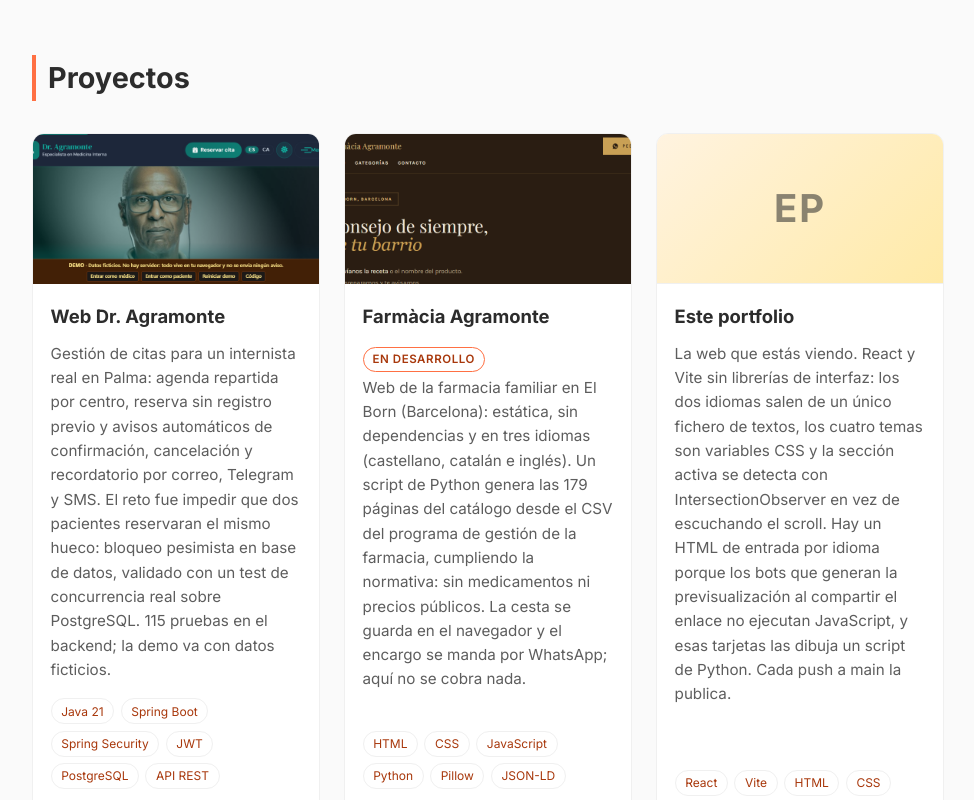
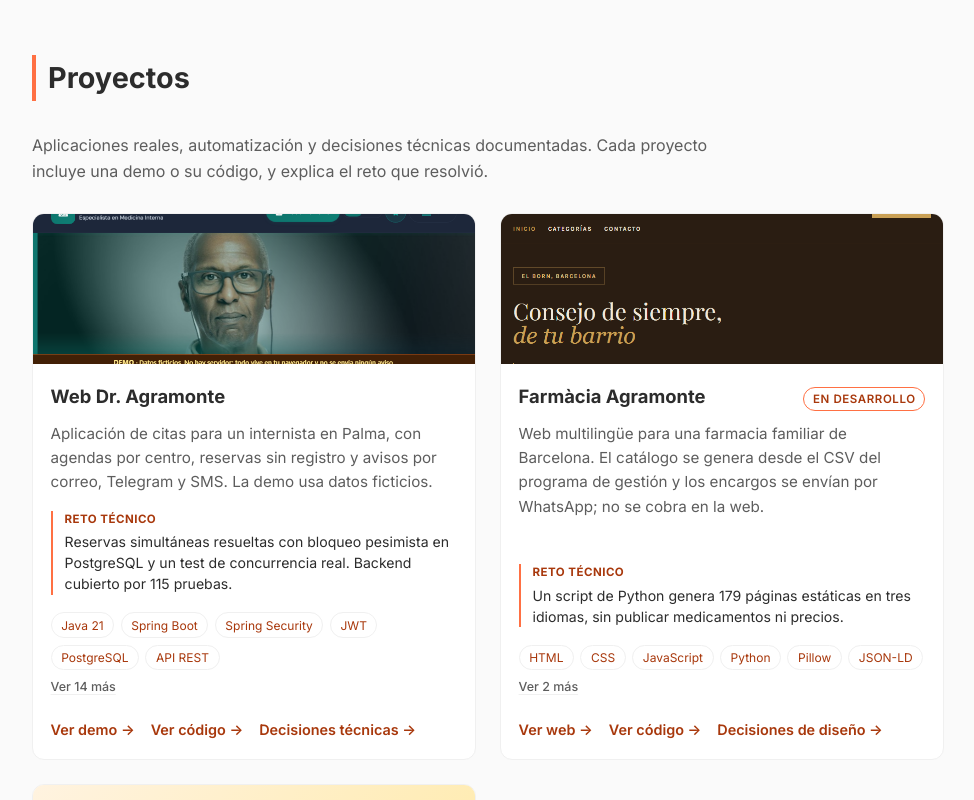
Before and after one commit to maragramonte/mi-portfolio, a React (Vite) app: page / in a window 1280 px wide. Shown: the part 3780-4580 px from the top of the page, without its empty margins (152-1126 px from the left). Built offline with nearby package versions, Linux system fonts and the light colour scheme; the HTML template or start-up script is replaced by a standard one.

Commit message:
Simplifica temas y mejora proyectos

```diff
--- a/index.html
+++ b/index.html
@@ -1,5 +1,5 @@
 <!doctype html>
-<html lang="es" data-theme="dia">
+<html lang="es" data-theme="noche">
   <head>
     <meta charset="UTF-8" />
     <meta name="viewport" content="width=device-width, initial-scale=1.0" />
@@ -45,7 +45,7 @@
     <meta property="og:image:alt" content="Mar Agramonte, desarrolladora Backend graduada en DAM" />
     <meta name="twitter:card" content="summary_large_image" />
 
-    <meta name="theme-color" content="#ff7043" />
+    <meta name="theme-color" content="#0a0e1f" />
 
     <link rel="preconnect" href="https://fonts.googleapis.com" />
     <link rel="preconnect" href="https://fonts.gstatic.com" crossorigin />
@@ -61,10 +61,15 @@
     <script>
       (function () {
         /* Esta lista debe ir a la par con TEMAS en src/App.jsx. */
-        var TEMAS = ['dia', 'amanecer', 'atardecer', 'noche']
+        var TEMAS = ['dia', 'noche']
+        var tema = window.matchMedia && window.matchMedia('(prefers-color-scheme: light)').matches
+          ? 'dia'
+          : 'noche'
+        document.documentElement.dataset.theme = tema
         try {
-          var tema = localStorage.getItem('tema')
-          if (TEMAS.indexOf(tema) !== -1) document.documentElement.dataset.theme = tema
+          var guardado = localStorage.getItem('tema')
+          if (TEMAS.indexOf(guardado) !== -1) tema = guardado
+          document.documentElement.dataset.theme = tema
           /* En las páginas que fijan idioma (en/index.html) manda el de la
              página, no el guardado: quien abre el enlace en inglés espera
              inglés aunque su última visita fuera en español. */
@@ -75,6 +80,10 @@
         } catch (e) {
           /* localStorage bloqueado (modo incógnito): se queda el tema por defecto */
         }
+        document.querySelector('meta[name="theme-color"]')?.setAttribute(
+          'content',
+          tema === 'dia' ? '#fafafa' : '#0a0e1f'
+        )
       })()
     </script>
   </head>
--- a/src/App.jsx
+++ b/src/App.jsx
@@ -9,14 +9,21 @@ import { IDIOMAS, IdiomaContext, traducciones } from './i18n.js'
 import { cvUrl } from './config.js'
 import { useProgresoLectura } from './hooks/useNavegacion.js'
 
-// Temas disponibles, en el orden en que aparecen en el desplegable.
-// El orden va del más claro al más oscuro, que es como se lee de un vistazo.
-const TEMAS = ['dia', 'amanecer', 'atardecer', 'noche']
+// El tema claro u oscuro se ofrece según la preferencia del sistema.
+const TEMAS = ['dia', 'noche']
 
 export default function App() {
   const [tema, setTema] = useState(() => {
-    const guardado = localStorage.getItem('tema')
-    return TEMAS.includes(guardado) ? guardado : 'dia'
+    try {
+      const guardado = localStorage.getItem('tema')
+      if (TEMAS.includes(guardado)) return guardado
+    } catch {
+      // Si el navegador bloquea localStorage, usamos el tema elegido en el HTML.
+    }
+
+    // El HTML ya elige el tema del sistema antes de pintar la página.
+    const inicial = document.documentElement.dataset.theme
+    return TEMAS.includes(inicial) ? inicial : 'noche'
   })
 
   // Tecnología elegida en la sección de arriba; filtra la de proyectos.
@@ -48,7 +55,15 @@ export default function App() {
   // Aplica el tema al <html> y lo guarda para la próxima visita.
   useEffect(() => {
     document.documentElement.dataset.theme = tema
-    localStorage.setItem('tema', tema)
+    try {
+      localStorage.setItem('tema', tema)
+    } catch {
+      // El tema sigue activo aunque el navegador no permita guardarlo.
+    }
+    document.querySelector('meta[name="theme-color"]')?.setAttribute(
+      'content',
+      tema === 'dia' ? '#fafafa' : '#0a0e1f',
+    )
   }, [tema])
 
   // Guarda el idioma y actualiza el atributo lang del documento.
--- a/src/components/ProjectCard.jsx
+++ b/src/components/ProjectCard.jsx
@@ -22,6 +22,7 @@ function iniciales(titulo) {
 export default function ProjectCard({
   titulo,
   descripcion,
+  focoTecnico,
   enlace,
   enlaceTexto,
   repo,
@@ -76,6 +77,13 @@ export default function ProjectCard({
           {estado && <span className="card__estado">{estado}</span>}
         </div>
         <p>{descripcion}</p>
+
+        {focoTecnico && (
+          <p className="card__foco">
+            <strong>{t.projects.focoTecnico}</strong>
+            {focoTecnico}
+          </p>
+        )}
 
         {tecnologias?.length > 0 && (
           <div className="card__tecnologias">
--- a/src/components/Projects.jsx
+++ b/src/components/Projects.jsx
@@ -26,6 +26,8 @@ export default function Projects({ tecnologiaActiva, onQuitarFiltro }) {
       <div className="container">
         <h2>{t.projects.titulo}</h2>
 
+        <p className="section-intro">{t.projects.intro}</p>
+
         {tecnologiaActiva && (
           <div className="filtro" role="status">
             <span>
@@ -43,6 +45,7 @@ export default function Projects({ tecnologiaActiva, onQuitarFiltro }) {
               key={tituloDe(proyecto, 'es')}
               titulo={tituloDe(proyecto, idioma)}
               descripcion={proyecto.descripcion[idioma]}
+              focoTecnico={proyecto.focoTecnico[idioma]}
               enlace={proyecto.enlace}
               enlaceTexto={proyecto.enlaceTexto?.[idioma] ?? t.projects.verProyecto}
               repo={proyecto.repo}
--- a/src/data/proyectos.js
+++ b/src/data/proyectos.js
@@ -34,8 +34,12 @@ export const proyectos = [
   {
     titulo: "Web Dr. Agramonte",
     descripcion: {
-      es: "Gestión de citas para un internista real en Palma: agenda repartida por centro, reserva sin registro previo y avisos automáticos de confirmación, cancelación y recordatorio por correo, Telegram y SMS. El reto fue impedir que dos pacientes reservaran el mismo hueco: bloqueo pesimista en base de datos, validado con un test de concurrencia real sobre PostgreSQL. 115 pruebas en el backend; la demo va con datos ficticios.",
-      en: "Appointment management for a real internist in Palma: scheduling split by clinic, booking without signing up, and automatic confirmation, cancellation and reminder notices by email, Telegram and SMS. The challenge was stopping two patients from booking the same slot: pessimistic database locking, validated with a real concurrency test against PostgreSQL. 115 backend tests; the demo runs on fictional data.",
+      es: "Aplicación de citas para un internista en Palma, con agendas por centro, reservas sin registro y avisos por correo, Telegram y SMS. La demo usa datos ficticios.",
+      en: "Appointment app for an internist in Palma, with schedules by clinic, booking without an account, and email, Telegram and SMS notifications. The demo uses fictional data.",
+    },
+    focoTecnico: {
+      es: "Reservas simultáneas resueltas con bloqueo pesimista en PostgreSQL y un test de concurrencia real. Backend cubierto por 115 pruebas.",
+      en: "Concurrent bookings handled with pessimistic locking in PostgreSQL and a real concurrency test. Backend covered by 115 tests.",
     },
     imagen: `${import.meta.env.BASE_URL}img/dr-agramonte.png`,
     enlaceTexto: { es: "Ver demo", en: "View demo" },
@@ -61,8 +65,12 @@ export const proyectos = [
   {
     titulo: "Farmàcia Agramonte",
     descripcion: {
-      es: "Web de la farmacia familiar en El Born (Barcelona): estática, sin dependencias y en tres idiomas (castellano, catalán e inglés). Un script de Python genera las 179 páginas del catálogo desde el CSV del programa de gestión de la farmacia, cumpliendo la normativa: sin medicamentos ni precios públicos. La cesta se guarda en el navegador y el encargo se manda por WhatsApp; aquí no se cobra nada.",
-      en: "Website for the family pharmacy in El Born, Barcelona: static, dependency-free and in three languages (Spanish, Catalan and English). A Python script generates the catalog's 179 pages from the pharmacy's own management-software CSV, within the rules: no medications, no public prices. The basket lives in the browser and the order goes out over WhatsApp; nothing is charged here.",
+      es: "Web multilingüe para una farmacia familiar de Barcelona. El catálogo se genera desde el CSV del programa de gestión y los encargos se envían por WhatsApp; no se cobra en la web.",
+      en: "Multilingual website for a family pharmacy in Barcelona. The catalog is generated from the management software's CSV, and orders are sent over WhatsApp; the site does not take payment.",
+    },
+    focoTecnico: {
+      es: "Un script de Python genera 179 páginas estáticas en tres idiomas, sin publicar medicamentos ni precios.",
+      en: "A Python script generates 179 static pages in three languages, without publishing medicines or prices.",
     },
     estado: { es: "En desarrollo", en: "Work in progress" },
     imagen: `${import.meta.env.BASE_URL}img/farmacia-agramonte.png`,
@@ -88,8 +96,12 @@ export const proyectos = [
     // el mismo momento en que se lee la tarjeta.
     titulo: { es: "Este portfolio", en: "This portfolio" },
     descripcion: {
-      es: "La web que estás viendo. React y Vite sin librerías de interfaz: los dos idiomas salen de un único fichero de textos, los cuatro temas son variables CSS y la sección activa se detecta con IntersectionObserver en vez de escuchando el scroll. Hay un HTML de entrada por idioma porque los bots que generan la previsualización al compartir el enlace no ejecutan JavaScript, y esas tarjetas las dibuja un script de Python. Cada push a main la publica.",
-      en: "The site you are looking at. React and Vite with no UI library: both languages come from a single file of texts, the four themes are CSS variables, and the active section is detected with IntersectionObserver instead of by listening to scroll. There is one entry HTML per language because the bots that build link previews do not run JavaScript, and those preview cards are drawn by a Python script. Every push to main publishes it.",
+      es: "Este portfolio, construido con React y Vite sin librerías de interfaz. Centraliza los textos de ambos idiomas y usa variables CSS para los temas de día y noche.",
+      en: "This portfolio, built with React and Vite without a UI library. Text for both languages lives in one file, and CSS variables power its day and night themes.",
+    },
+    focoTecnico: {
+      es: "IntersectionObserver controla la navegación; cada idioma tiene su propio HTML para que funcionen las previsualizaciones al compartir.",
+      en: "IntersectionObserver drives navigation; each language has its own HTML entry so shared link previews work without JavaScript.",
     },
     // Sin enlace de demo: la demo es esta misma página. Y sin captura a
     // propósito, porque una captura de lo que ya se está mirando no añade nada:
--- a/src/i18n.js
+++ b/src/i18n.js
@@ -30,8 +30,6 @@ export const traducciones = {
       etiqueta: 'Tema',
       dia: 'Día',
       noche: 'Noche',
-      amanecer: 'Amanecer',
-      atardecer: 'Atardecer',
     },
     hero: {
       rol: 'Desarrolladora Backend · Graduada en DAM',
@@ -66,6 +64,8 @@ export const traducciones = {
     },
     projects: {
       titulo: 'Proyectos',
+      intro: 'Aplicaciones reales, automatización y decisiones técnicas documentadas. Cada proyecto incluye una demo o su código, y explica el reto que resolvió.',
+      focoTecnico: 'Reto técnico',
       verProyecto: 'Ver proyecto',
       verCodigo: 'Ver código',
       // Nombre por defecto del tercer enlace de la tarjeta. Un proyecto puede
@@ -112,8 +112,6 @@ export const traducciones = {
       etiqueta: 'Theme',
       dia: 'Day',
       noche: 'Night',
-      amanecer: 'Sunrise',
-      atardecer: 'Sunset',
     },
     hero: {
       rol: 'Backend Developer · Software Development graduate (DAM)',
@@ -142,6 +140,8 @@ export const traducciones = {
     },
     projects: {
       titulo: 'Projects',
+      intro: 'Real world applications, automation and documented technical decisions. Each project links to a demo or its source code and explains the problem it solves.',
+      focoTecnico: 'Technical highlight',
       verProyecto: 'View project',
       verCodigo: 'View code',
       verDecisiones: 'Technical decisions',
--- a/src/index.css
+++ b/src/index.css
@@ -6,46 +6,6 @@
   --hero-title: #fff;
   --hero-title-shadow: 0 2px 18px rgba(0, 0, 0, 0.35);
   --hero-subtitle: #fdeede;
-}
-
-/* Nota sobre los degradados de los temas oscuros (--sunset):
-   el texto del hero ocupa del 33% al 70% de su altura, así que los stops
-   mantienen el degradado oscuro hasta el 72-78% y dejan la franja clara para
-   el último tramo. Antes el naranja claro subía hasta el centro y el texto
-   pequeño se quedaba sin contraste justo ahí: medido, 1.02 sobre el naranja
-   del amanecer, es decir letra y fondo del mismo color. Ese último tramo cae
-   bajo los botones, que llevan fondo propio y no dependen del degradado. */
-
-/* 🌇 ATARDECER: ciruela profunda que arde en rojo y naranja quemado */
-[data-theme="atardecer"] {
-  --accent-strong: #ffa07a;   /* 6.00 sobre el tramo más claro que le toca */
-  --on-accent: #1a1020;
-  --bg: #19101f;
-  --bg-card: #241628;
-  --text: #f8ece9;
-  --text-dim: #c6a3aa;
-  --accent: #ff7a5c;
-  --accent-2: #ffb03a;
-  --border: #3a2336;
-  --navbar-bg: rgba(25, 16, 31, 0.82);
-  --sunset: linear-gradient(160deg, #130b1c 0%, #2e1530 40%, #5a2440 72%, #9e3b46 88%, #d4663a 100%);
-}
-
-/* 🌄 AMANECER: azul frío de antes del alba que rompe en rosa y crema.
-   Deliberadamente más frío y más claro que el atardecer: antes los dos eran
-   violeta tirando a naranja y no se distinguían el uno del otro. */
-[data-theme="amanecer"] {
-  --accent-strong: #ffc49a;   /* 5.91 sobre el tramo más claro que le toca */
-  --on-accent: #1a2136;
-  --bg: #1b2236;
-  --bg-card: #242c44;
-  --text: #eff2fa;
-  --text-dim: #a9b3cd;
-  --accent: #ffb38a;
-  --accent-2: #8fc7ff;
-  --border: #333c58;
-  --navbar-bg: rgba(27, 34, 54, 0.82);
-  --sunset: linear-gradient(160deg, #16203c 0%, #2a3159 40%, #4a4270 72%, #b0708f 88%, #ffd3ad 100%);
 }
 
 /* ☀️ DÍA CLARO: fondo blanco cálido + degradado coral→ámbar */
@@ -394,11 +354,8 @@ a {
   gap: 1.5rem;
 }
 
-/* A partir de 876px caben tres columnas de ~270px, demasiado estrechas para
-   tarjetas con descripción larga: salían columnas de veinte líneas a cuatro
-   palabras por línea. Se fuerzan dos hasta los 960px, que es donde entra la
-   columna lateral y el contenido vuelve a estrecharse solo. */
-@media (min-width: 876px) and (max-width: 959px) {
+/* Las descripciones y el reto técnico necesitan ancho para leerse de un vistazo. */
+@media (min-width: 876px) {
   .projects-grid {
     grid-template-columns: repeat(2, minmax(0, 1fr));
   }
@@ -443,6 +400,25 @@ a {
   color: var(--text-dim);
   font-size: 0.95rem;
   flex: 1;
+}
+
+.card__body .card__foco {
+  flex: none;
+  color: var(--text);
+  font-size: 0.88rem;
+  line-height: 1.5;
+  border-left: 2px solid var(--accent);
+  padding-left: 0.75rem;
+  margin: 0 0 1.1rem;
+}
+
+.card__foco strong {
+  display: block;
+  color: var(--accent-strong);
+  font-size: 0.72rem;
+  letter-spacing: 0.04em;
+  margin-bottom: 0.2rem;
+  text-transform: uppercase;
 }
 
 /* Etiquetas y su control de plegado. El control va en su propia línea y no
```
Also changed, not shown: en/index.html (+14 -5 lines), src/components/SelectorTema.jsx (+2 -7 lines).
